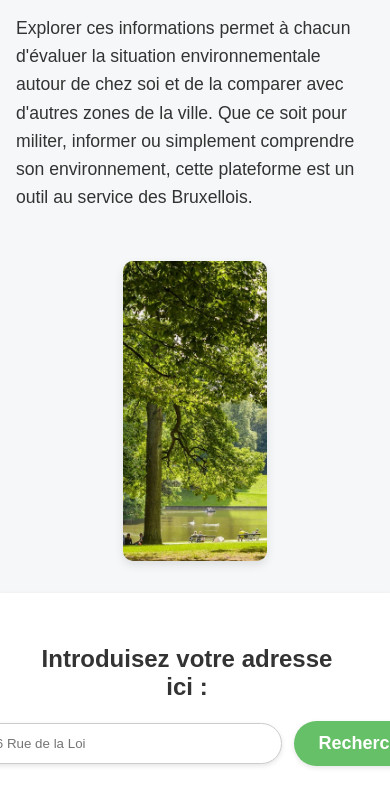
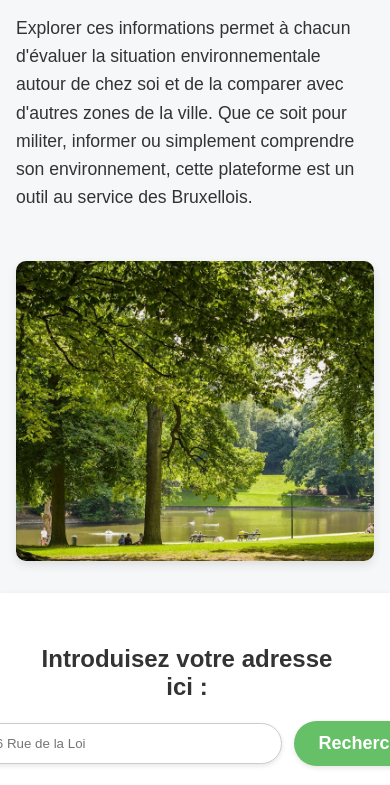
Before and after one commit to Sanchez-C/green_bxl_geoportal, a website: page public/index.html in a window 390 px wide. Shown: the part 1130-1915 px from the top of the page. Drawn offline with Linux system fonts and the light colour scheme.

Commit message:
Update style-index.css

```diff
--- a/public/resources/style-index.css
+++ b/public/resources/style-index.css
@@ -165,6 +165,13 @@ header p {
     object-fit: cover; /* L'image est redimensionnée pour couvrir l'intégralité du container sans déformation */
 }
 
+/* RESPONSIVE : Petit écran (tablette & mobile) */
+@media (max-width: 768px) {
+    .image-container {
+        width: 100%;
+    }
+}
+
 /* Search section */
 
 .search-section {
```
